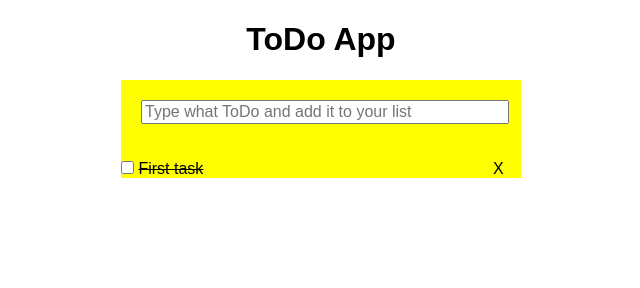
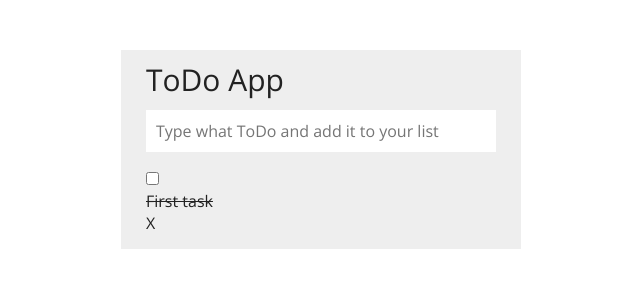
Before and after one commit to festo/ToDoApp, a plain HTML site: page vanilla/index.html in a window 1280 px wide. Shown: the whole page, without its empty margins (319-959 px from the left). Drawn offline with nearby package versions, Linux system fonts and the light colour scheme.

Commit message:
Design impoves

```diff
--- a/vanilla/css/main.scss
+++ b/vanilla/css/main.scss
@@ -1,29 +1,49 @@
+@mixin todo-margin {
+  padding-left: 25px;
+  padding-right: 25px;
+}
+
 html {
   body {
-    p {
-      font-weight: bold;
-    }
+    font-family: 'Open Sans', sans-serif;
+    font-weight: 400;
+    color: #222222;
 
     #container {
-      h1 {
-        text-align: center;
-      }
 
       #taskBox {
         width: 400px;
         margin: auto;
-
-        background-color: #ffff00; // for test
+        margin-top: 50px;
+        background-color: #eeeeee;
+        #title {
+          margin: 0;
+          padding: 0;
+          text-align: left;
+          font-size: 30px;
+          line-height: 60px;
+          @include todo-margin();
+        }
 
         #addTask {
-          padding: 20px;
+          @include todo-margin();
           input {
-            width: 100%;          }
+            width: 330px;
+            height: 40px;
+            padding-left: 10px;
+            padding-right: 10px;
+            border: 0;
+            &:focus {
+              outline: none;
+            }
+          }
         }
 
         #taskList {
           list-style-type: none;
           padding-left: 0;
+          @include todo-margin();
+          padding-bottom: 15px;
           li {
             div {
               display: inline-block;
--- a/vanilla/index.html
+++ b/vanilla/index.html
@@ -7,13 +7,14 @@
     <meta name="description" content="">
     <meta name="viewport" content="width=device-width, initial-scale=1">
 
+    <link href='http://fonts.googleapis.com/css?family=Open+Sans:400,300&subset=latin,latin-ext' rel='stylesheet' type='text/css'>
     <link rel="stylesheet" href="css/normalize.css">
     <link rel="stylesheet" href="css/main.css">
 </head>
 <body>
 <div id="container">
-    <h1>ToDo App</h1>
     <div id="taskBox">
+        <p id="title">ToDo App</p>
         <div id="addTask">
             <input type="text" id="newTaskText" placeholder="Type what ToDo and add it to your list"/>
         </div>
```
Also changed, not shown: vanilla/css/main.css.
